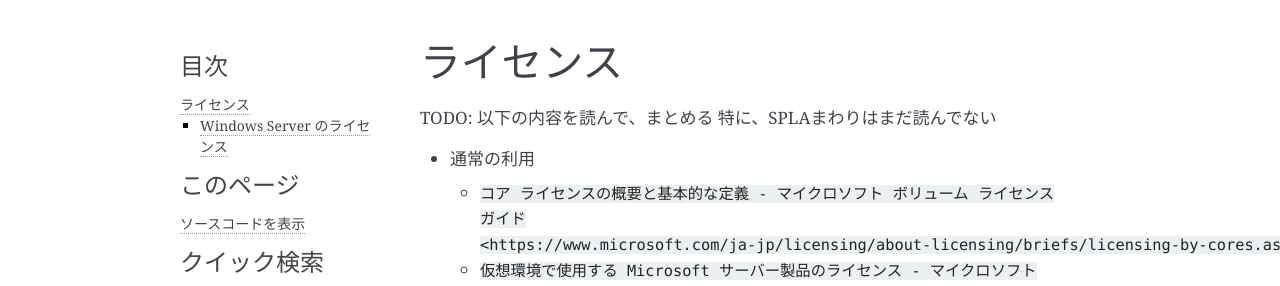
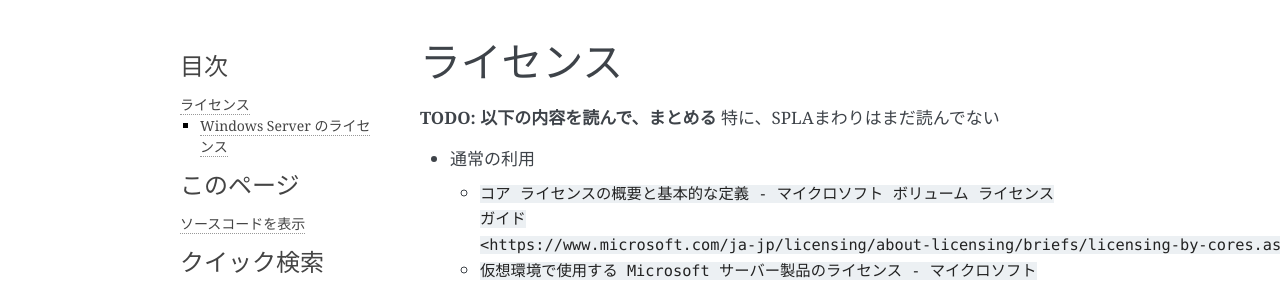
Before and after one commit to hitsumabushi/windows_start_guide, a Sphinx documentation site: the page built from source/contents/02_licenses.md, in a window 1280 px wide. Shown: the top 286 px of the page. Built offline with Sphinx 7.4.7, drawn with Linux system fonts in a browser that asks for light colours; part of the change alters nothing that is shown.

```diff
--- a/source/contents/02_licenses.md
+++ b/source/contents/02_licenses.md
@@ -1,6 +1,6 @@
 # ライセンス
 
-TODO: 以下の内容を読んで、まとめる
+**TODO: 以下の内容を読んで、まとめる**
 特に、SPLAまわりはまだ読んでない
 
 - 通常の利用
```
